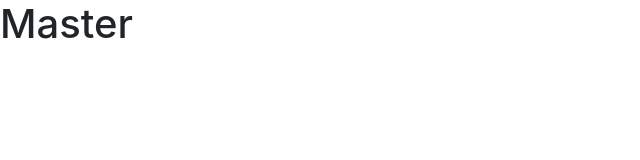
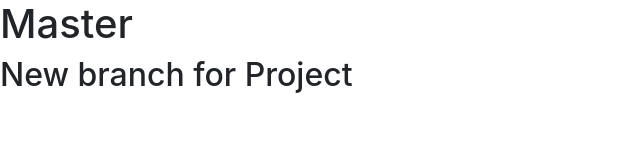
Before and after one commit to phathoang98/github_demo, a plain HTML site: page index.html in a window 1280 px wide. Shown: the whole page, without its empty margins (0-640 px from the left). Drawn offline with nearby package versions, Linux system fonts and the light colour scheme.

Commit message:
new content

```diff
--- a/index.html
+++ b/index.html
@@ -17,6 +17,7 @@
 
     <h1> Master </h1>
 
+    <h2> New branch for Project </h2>
 
 
 
```
